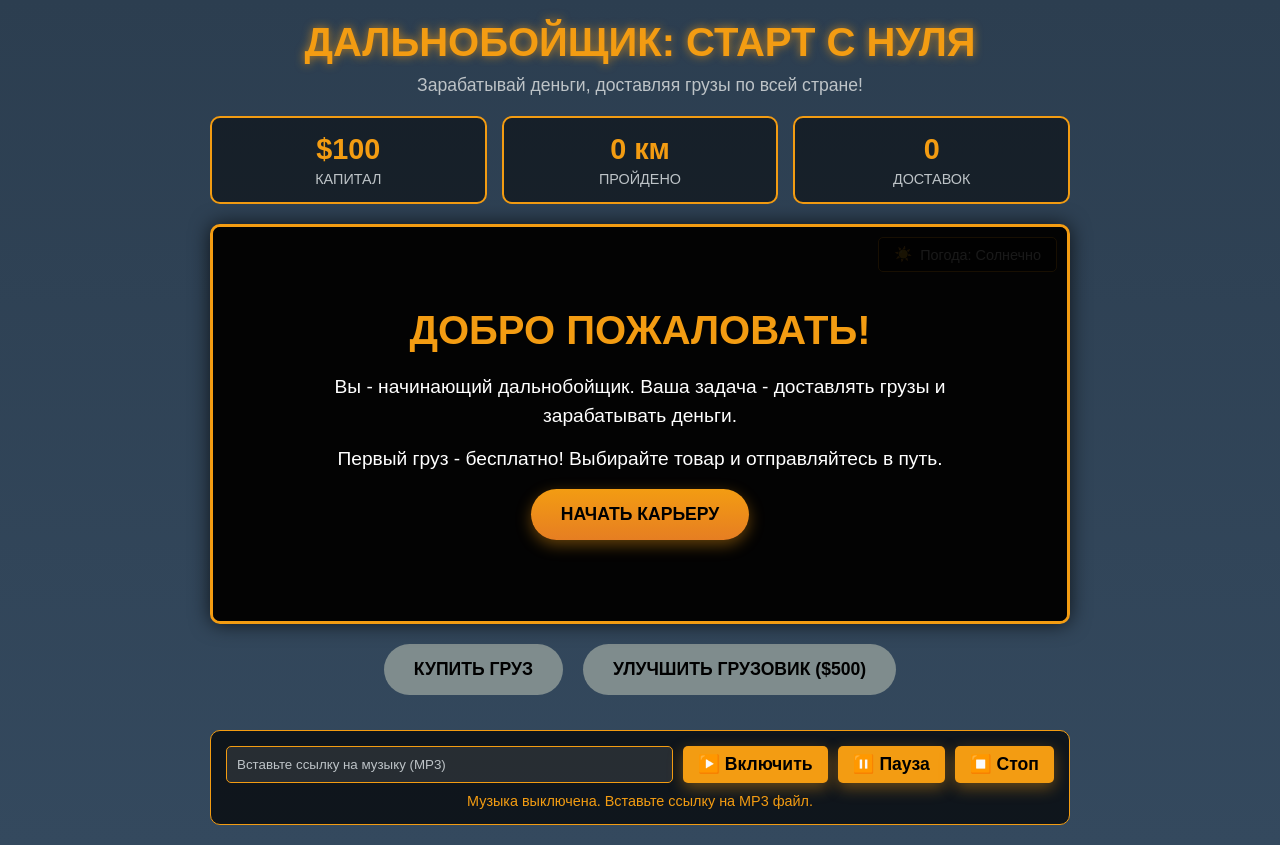
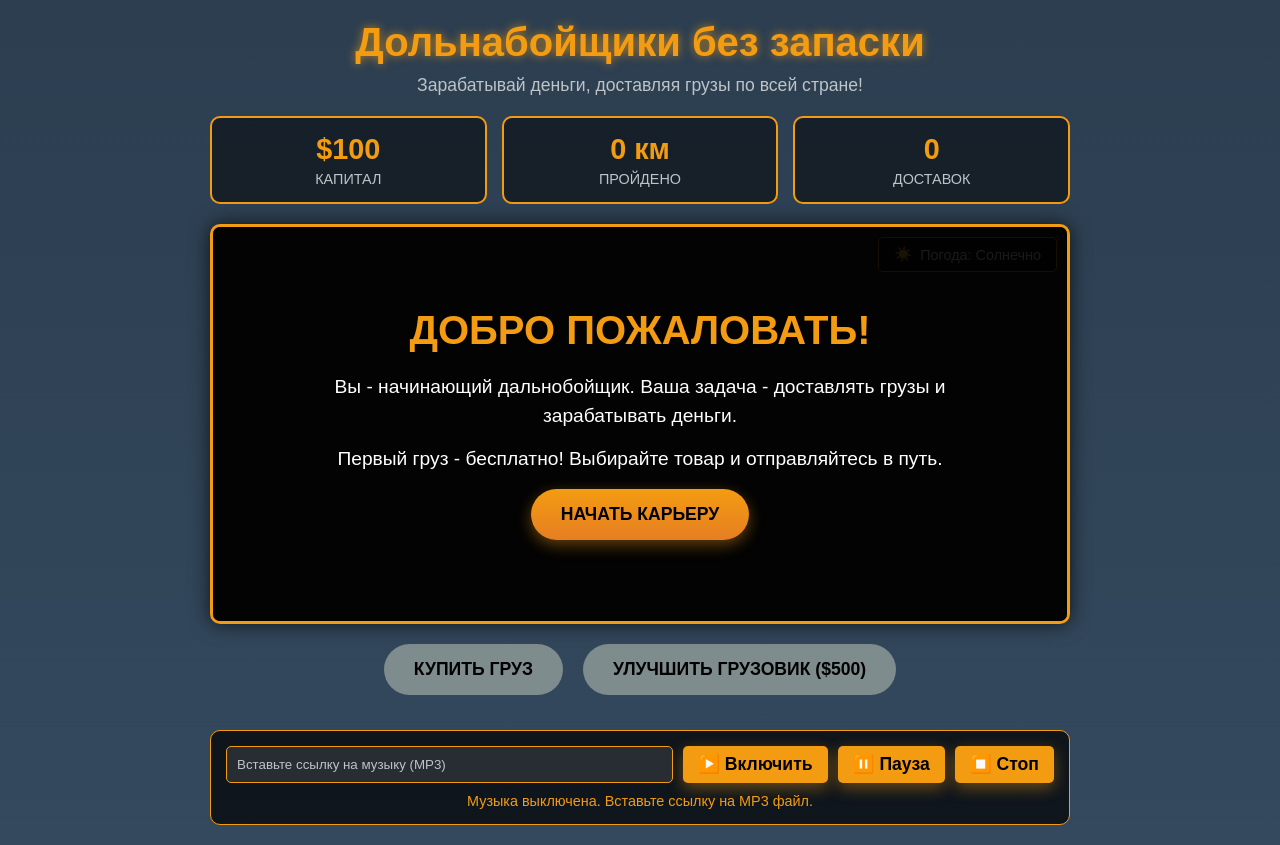
Before and after one commit to nunsaibot/nunsaibot.github.io, a plain HTML site: page dolboi22kolesa.html in a window 1280 px wide. Drawn offline with Linux system fonts and the light colour scheme.

Commit message:
Update dolboi22kolesa.html

```diff
--- a/dolboi22kolesa.html
+++ b/dolboi22kolesa.html
@@ -372,7 +372,7 @@
 <body>
     <div class="container">
         <header>
-            <h1>ДАЛЬНОБОЙЩИК: СТАРТ С НУЛЯ</h1>
+            <h1>Дольнабойщики без запаски</h1>
             <div class="subtitle">Зарабатывай деньги, доставляя грузы по всей стране!</div>
         </header>
 
```
